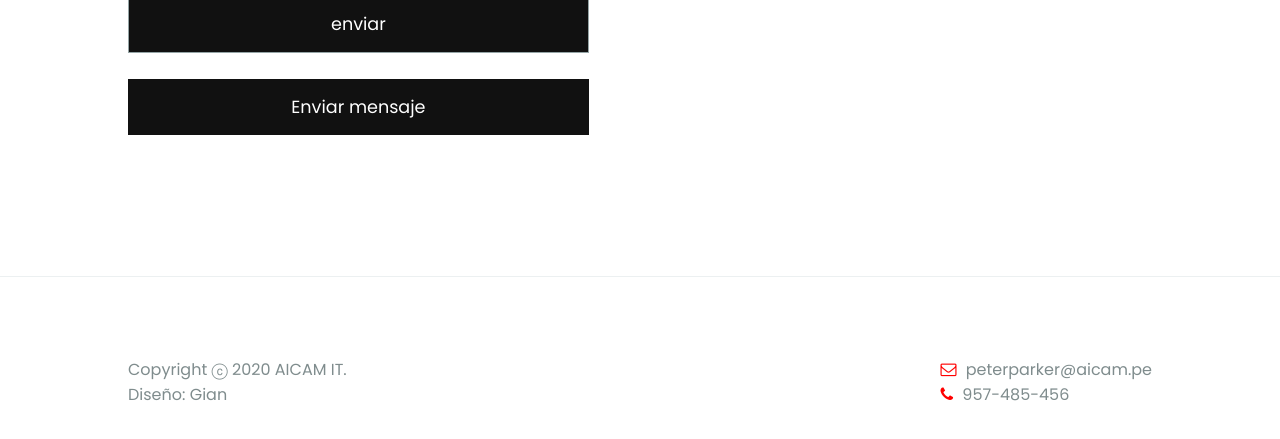
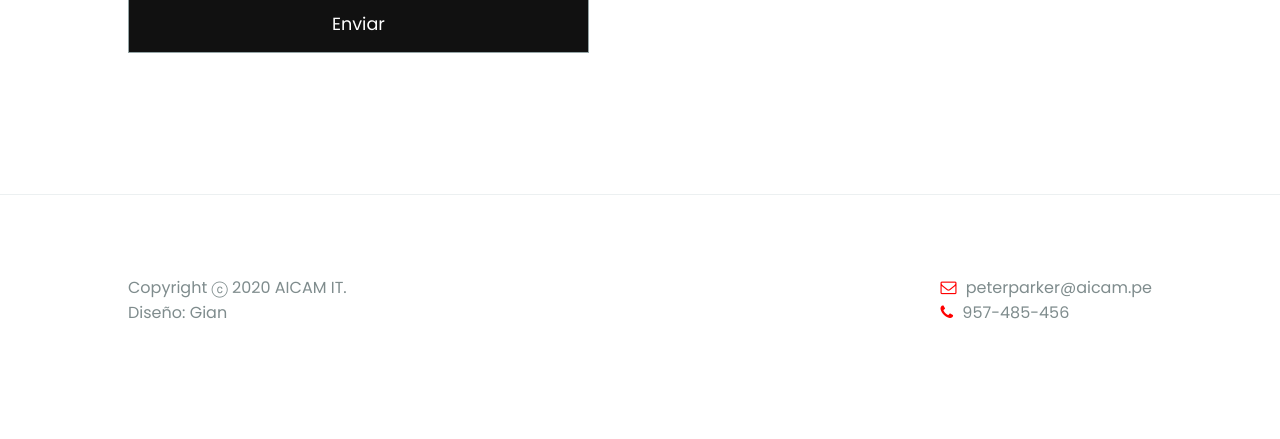
Before and after one commit to starkymc/Landing-page, a plain HTML site: page index.html in a window 1280 px wide. Shown: the part 3379-3818 px from the top of the page. After the commit the page ends 3784 px from the top, so only its background shows below. Drawn offline with nearby package versions, Linux system fonts and the light colour scheme.

Commit message:
Add files via upload

```diff
--- a/index.html
+++ b/index.html
@@ -174,8 +174,8 @@
                     <input type="text" class="form__input" name="name" placeholder="Nombre" required="">
                     <input type="email" class="form__input" name="email" placeholder="Email" required="">
                     <textarea class="form__input form__input--message" placeholder="Mensaje" required="" name="message"></textarea>
-                    <input type="submit" value="enviar" class="form_cta">
-                    <a href="#">Enviar mensaje</a>
+                    <input type="submit" value="Enviar" class="form_cta">
+                   <!--- <a href="#">Enviar mensaje</a> -->
                 </div>
             </div>
             <div class="map" data-aos="fade-up">
@@ -190,6 +190,7 @@
             </div>
          </div>
         </form>
+
 
         <div class="footer" data-aos="fade-up">
             <p > Copyright ⓒ 2020 AICAM IT. <br>Diseño: Gian
```
